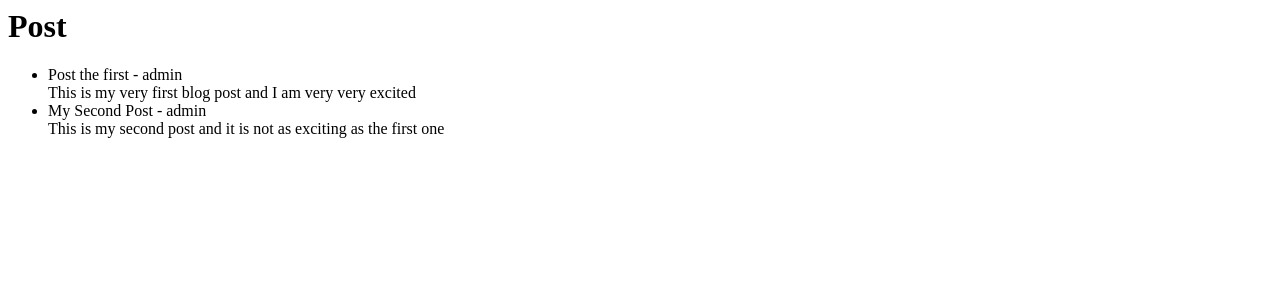
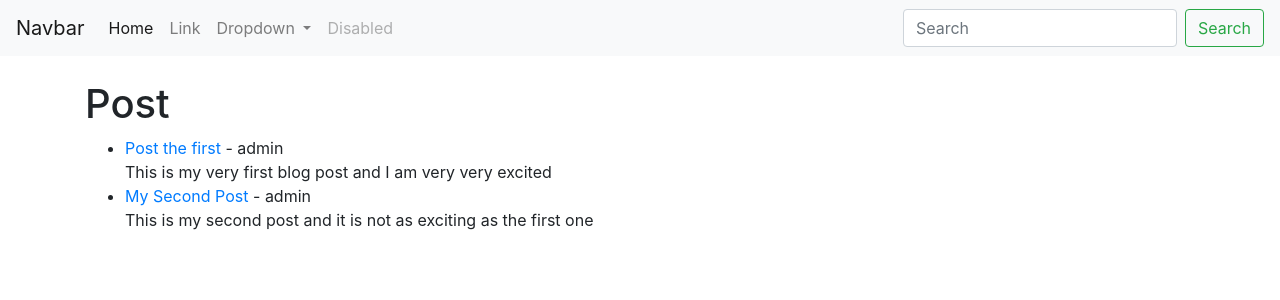
Before and after one commit to ogungbile/simpleblog, a Django app: page / in a window 1280 px wide. Shown: the top 300 px of the page. Run offline with Django 3.2, Linux system fonts and the light colour scheme; data comes from the database, SQL or seed files in the repository; both versions use the stored data as it was after the commit.

Commit message:
base template is added and styled with bootstrap

```diff
--- /dev/null
+++ b/ablog/theblog/templates/base.html
@@ -0,0 +1,61 @@
+<!doctype html>
+<html lang="en">
+  <head>
+    <!-- Required meta tags -->
+    <meta charset="utf-8">
+    <meta name="viewport" content="width=device-width, initial-scale=1, shrink-to-fit=no">
+
+    <!-- Bootstrap CSS -->
+    <link rel="stylesheet" href="https://cdn.jsdelivr.net/npm/bootstrap@4.4.1/dist/css/bootstrap.min.css" integrity="sha384-Vkoo8x4CGsO3+Hhxv8T/Q5PaXtkKtu6ug5TOeNV6gBiFeWPGFN9MuhOf23Q9Ifjh" crossorigin="anonymous">
+
+    <title>Hello, world!</title>
+  </head>
+  <body>
+    <nav class="navbar navbar-expand-lg navbar-light bg-light">
+        <a class="navbar-brand" href="#">Navbar</a>
+        <button class="navbar-toggler" type="button" data-toggle="collapse" data-target="#navbarSupportedContent" aria-controls="navbarSupportedContent" aria-expanded="false" aria-label="Toggle navigation">
+          <span class="navbar-toggler-icon"></span>
+        </button>
+
+        <div class="collapse navbar-collapse" id="navbarSupportedContent">
+          <ul class="navbar-nav mr-auto">
+            <li class="nav-item active">
+              <a class="nav-link" href="#">Home <span class="sr-only">(current)</span></a>
+            </li>
+            <li class="nav-item">
+              <a class="nav-link" href="#">Link</a>
+            </li>
+            <li class="nav-item dropdown">
+              <a class="nav-link dropdown-toggle" href="#" id="navbarDropdown" role="button" data-toggle="dropdown" aria-haspopup="true" aria-expanded="false">
+                Dropdown
+              </a>
+              <div class="dropdown-menu" aria-labelledby="navbarDropdown">
+                <a class="dropdown-item" href="#">Action</a>
+                <a class="dropdown-item" href="#">Another action</a>
+                <div class="dropdown-divider"></div>
+                <a class="dropdown-item" href="#">Something else here</a>
+              </div>
+            </li>
+            <li class="nav-item">
+              <a class="nav-link disabled" href="#" tabindex="-1" aria-disabled="true">Disabled</a>
+            </li>
+          </ul>
+          <form class="form-inline my-2 my-lg-0">
+            <input class="form-control mr-sm-2" type="search" placeholder="Search" aria-label="Search">
+            <button class="btn btn-outline-success my-2 my-sm-0" type="submit">Search</button>
+          </form>
+        </div>
+      </nav>
+    <br/>
+    <div class="container">
+        {% block content %}
+
+        {%  endblock  %}
+    </div>
+    <!-- Optional JavaScript -->
+    <!-- jQuery first, then Popper.js, then Bootstrap JS -->
+    <script src="https://code.jquery.com/jquery-3.4.1.slim.min.js" integrity="sha384-J6qa4849blE2+poT4WnyKhv5vZF5SrPo0iEjwBvKU7imGFAV0wwj1yYfoRSJoZ+n" crossorigin="anonymous"></script>
+    <script src="https://cdn.jsdelivr.net/npm/popper.js@1.16.0/dist/umd/popper.min.js" integrity="sha384-Q6E9RHvbIyZFJoft+2mJbHaEWldlvI9IOYy5n3zV9zzTtmI3UksdQRVvoxMfooAo" crossorigin="anonymous"></script>
+    <script src="https://cdn.jsdelivr.net/npm/bootstrap@4.4.1/dist/js/bootstrap.min.js" integrity="sha384-wfSDF2E50Y2D1uUdj0O3uMBJnjuUD4Ih7YwaYd1iqfktj0Uod8GCExl3Og8ifwB6" crossorigin="anonymous"></script>
+  </body>
+</html>
--- a/ablog/theblog/templates/home.html
+++ b/ablog/theblog/templates/home.html
@@ -1,8 +1,14 @@
+{%  extends 'base.html'  %}
+{%  block content  %}
+
 <h1> Post </h1>
 
 <ul>
     {% for post in object_list %}
-        <li>{{ post.title }} - {{ post.author }}<br/>
+        <li><a href = "{% url 'article-detail' post.pk %}">{{ post.title }}</a> - {{ post.author }}<br/>
         {{ post.body  }}</li>
-    {% endfor%}
+    {% endfor %}
     </ul>
+
+
+{%  endblock  %}
--- a/ablog/theblog/urls.py
+++ b/ablog/theblog/urls.py
@@ -1,8 +1,9 @@
 from django.urls import path
 #from . import views
-from .views import HomeView
+from .views import HomeView, ArticleDetailView
 
 urlpatterns = [
 #   path('', views.home, name="home"),
     path('', HomeView.as_view(), name="home"),
+    path('article/<int:pk>', ArticleDetailView.as_view(), name='article-detail'),
 ]
--- a/ablog/theblog/views.py
+++ b/ablog/theblog/views.py
@@ -8,3 +8,7 @@ from .models import Post
 class HomeView(ListView):
     model = Post
     template_name = 'home.html'
+
+class ArticleDetailView(DetailView):
+    model = Post
+    template_name = 'article_details.html'
```
Also changed, not shown: ablog/theblog/templates/article_details.html (added, +13 -0 lines), ablog/db.sqlite3, ablog/theblog/migrations/0001_initial.py (added), ablog/theblog/migrations/0002_comment.py (added), ablog/theblog/models.py (line endings or trailing spaces).
